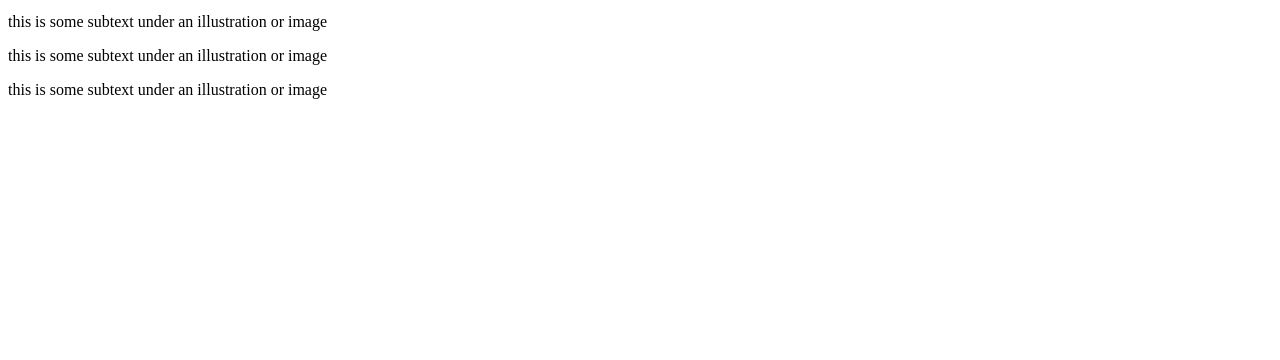
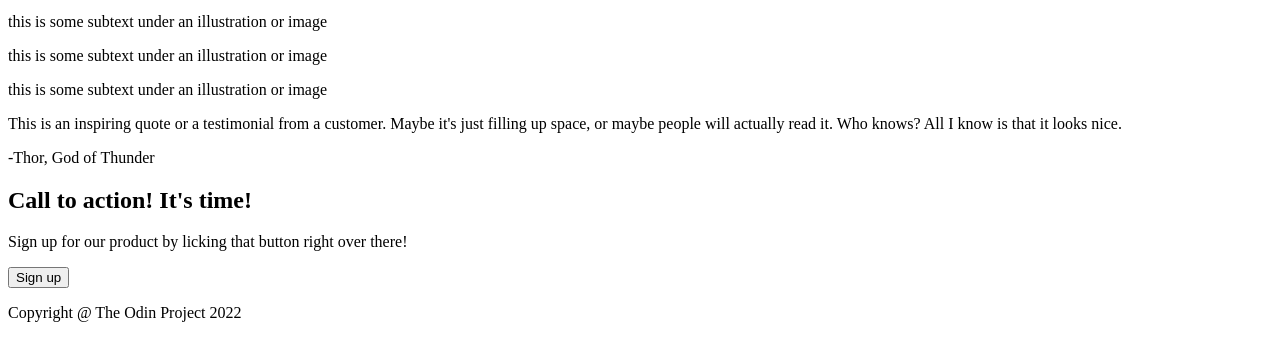
Before and after one commit to petark7/LandingPageOdin, a plain HTML site: page index.html in a window 1280 px wide. Shown: the part 388-748 px from the top of the page. Drawn offline with Linux system fonts and the light colour scheme.

Commit message:
Add rest of elements
Quote, call-to-action & footer

```diff
--- a/index.html
+++ b/index.html
@@ -44,4 +44,22 @@
             <p>this is some subtext under an illustration or image</p>
         </div>
     </div>
+
+    <div class = "quote">
+        <p>This is an inspiring quote or a testimonial from a customer.
+            Maybe it's just filling up space, or maybe people will actually read it.
+            Who knows? All I know is that it looks nice.
+        </p>
+        <p>-Thor, God of Thunder</p>
+    </div>
+
+    <div class = "call-to-action">
+        <h2>Call to action! It's time!</h2>
+        <p>Sign up for our product by licking that button right over there!</p>
+        <button>Sign up</button>
+    </div>
+
+    <div class = "footer">
+        <p>Copyright @ The Odin Project 2022</p>
+    </div>
 </body>
```
